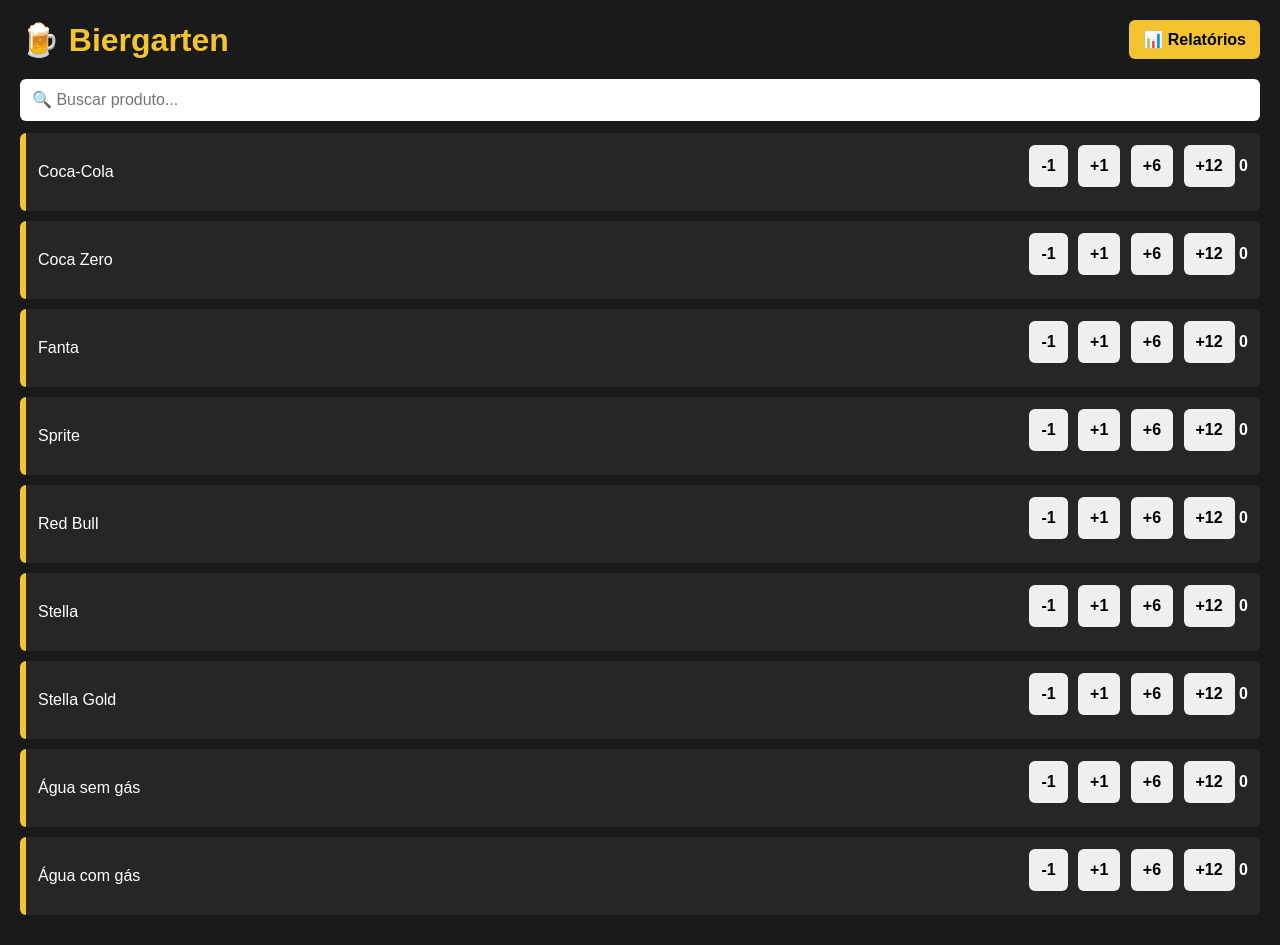
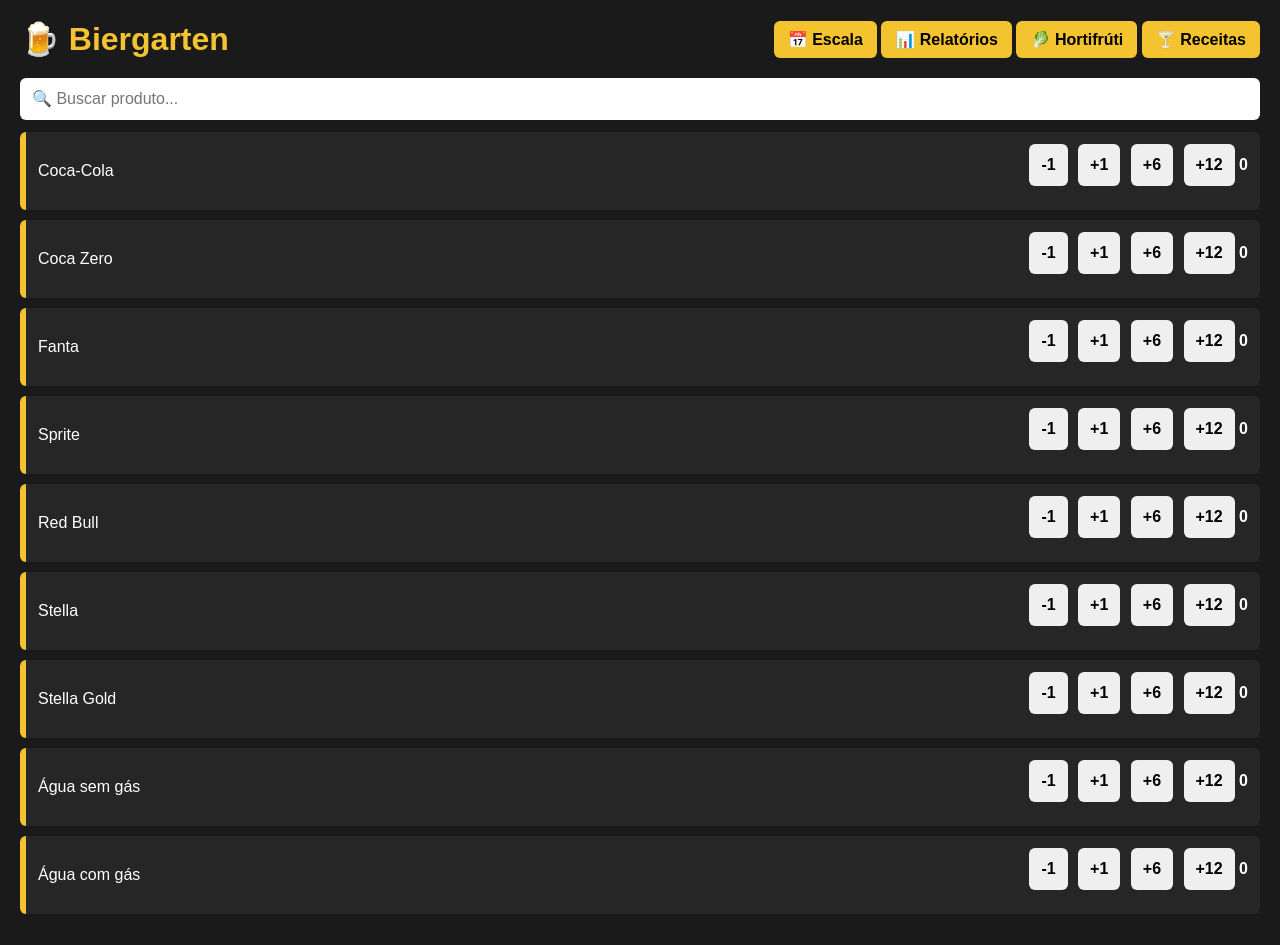
Before and after one commit to LarigoouAlvs/Biergarten---Estoque, a plain HTML site: page index.html in a window 1280 px wide. Drawn offline with Linux system fonts and the light colour scheme.

```diff
--- a/index.html
+++ b/index.html
@@ -127,10 +127,7 @@ input, select, button {
 
 <body>
 
-<header>
-  <h1>🍺 Biergarten</h1>
-  <a href="relatorios.html">📊 Relatórios</a>
-</header>
+<header> <h1>🍺 Biergarten</h1> <div class="acoes-topo"> <a href="escala.html">📅 Escala</a> <a href="relatorios.html">📊 Relatórios</a> <a href="hortifruti.html">🥬 Hortifrúti</a> <a href="drinks.html">🍸 Receitas</a> </div> </header>
 
 <input type="text" id="busca" placeholder="🔍 Buscar produto...">
 <div id="lista"></div>
```
